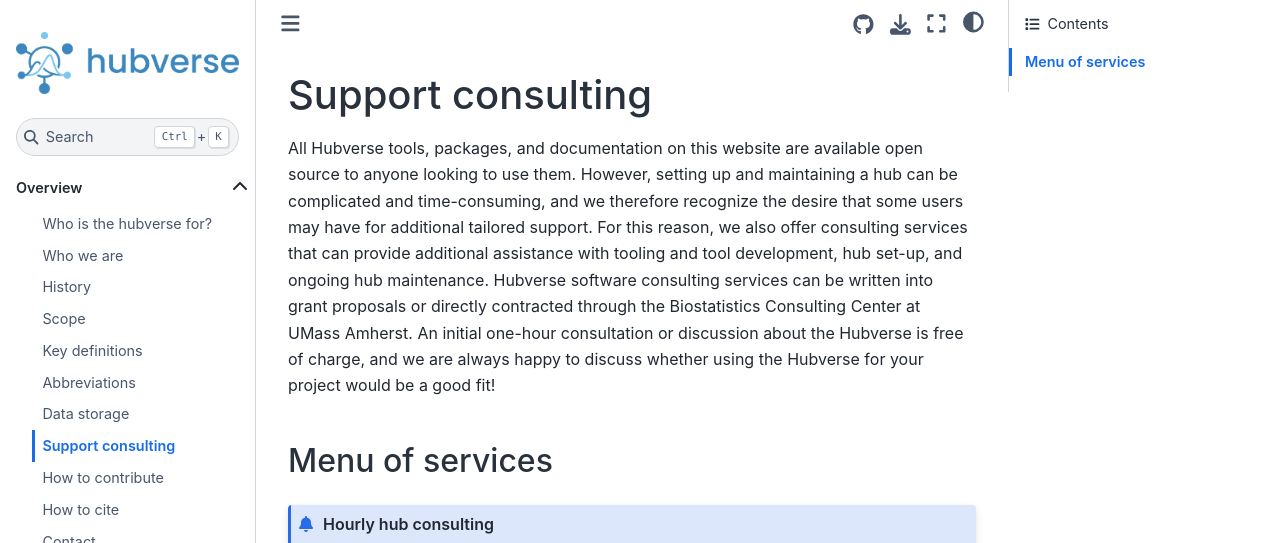
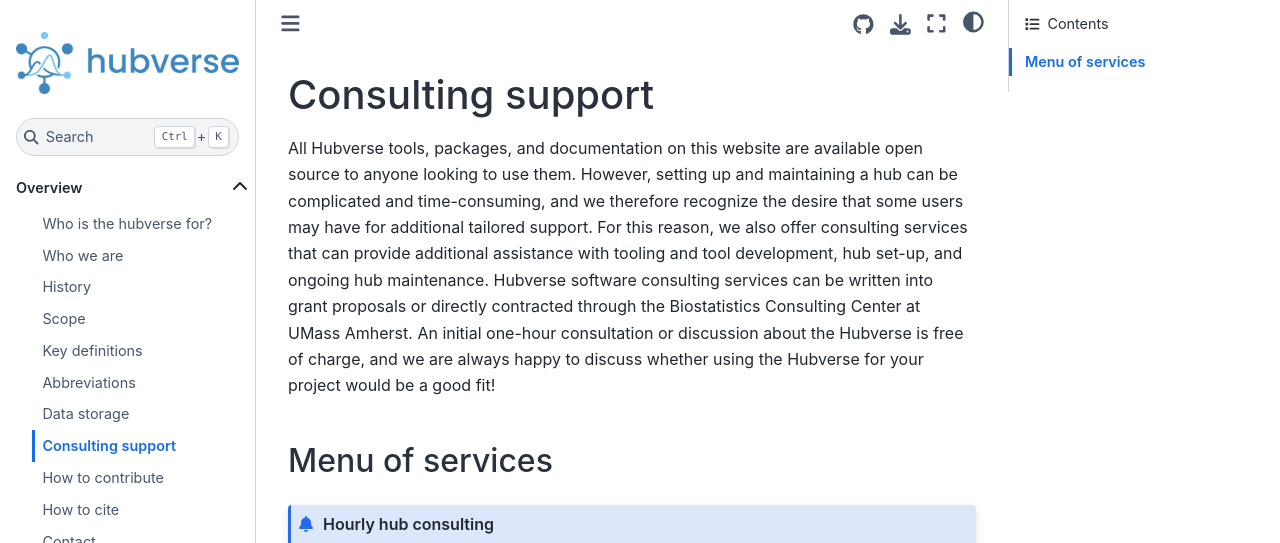
Before and after one commit to hubverse-org/hubDocs, a Sphinx documentation site: the page built from docs/source/overview/support-consulting.md, in a window 1280 px wide and 1392 px high. Shown: the top 543 px of the window. Built offline with Sphinx 7.4.7 and the Sphinx Book theme 1.1.4, drawn with Linux system fonts in a browser that asks for light colours; comment, search, counter and statistics services are not loaded.

```diff
--- a/docs/source/overview/support-consulting.md
+++ b/docs/source/overview/support-consulting.md
@@ -1,4 +1,4 @@
-# Support consulting
+# Consulting support
 All Hubverse tools, packages, and documentation on this website are available open source to anyone looking to use them. However, setting up and maintaining a hub can be complicated and time-consuming, and we therefore recognize the desire that some users may have for additional tailored support. For this reason, we also offer consulting services that can provide additional assistance with tooling and tool development, hub set-up, and ongoing hub maintenance. Hubverse software consulting services can be written into grant proposals or directly contracted through the Biostatistics Consulting Center at UMass Amherst. An initial one-hour consultation or discussion about the Hubverse is free of charge, and we are always happy to discuss whether using the Hubverse for your project would be a good fit!
 
 (Menu-of-services)=
```
